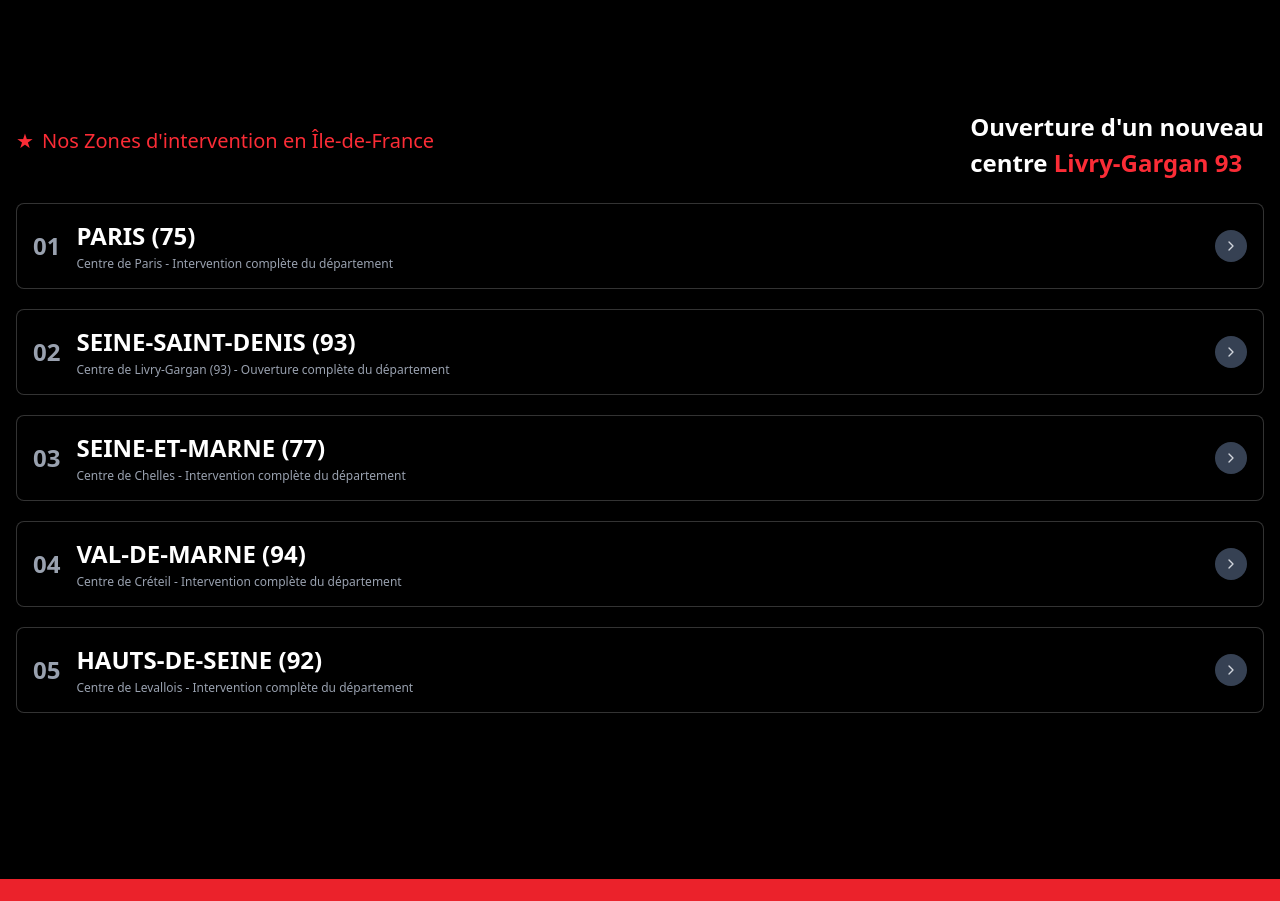
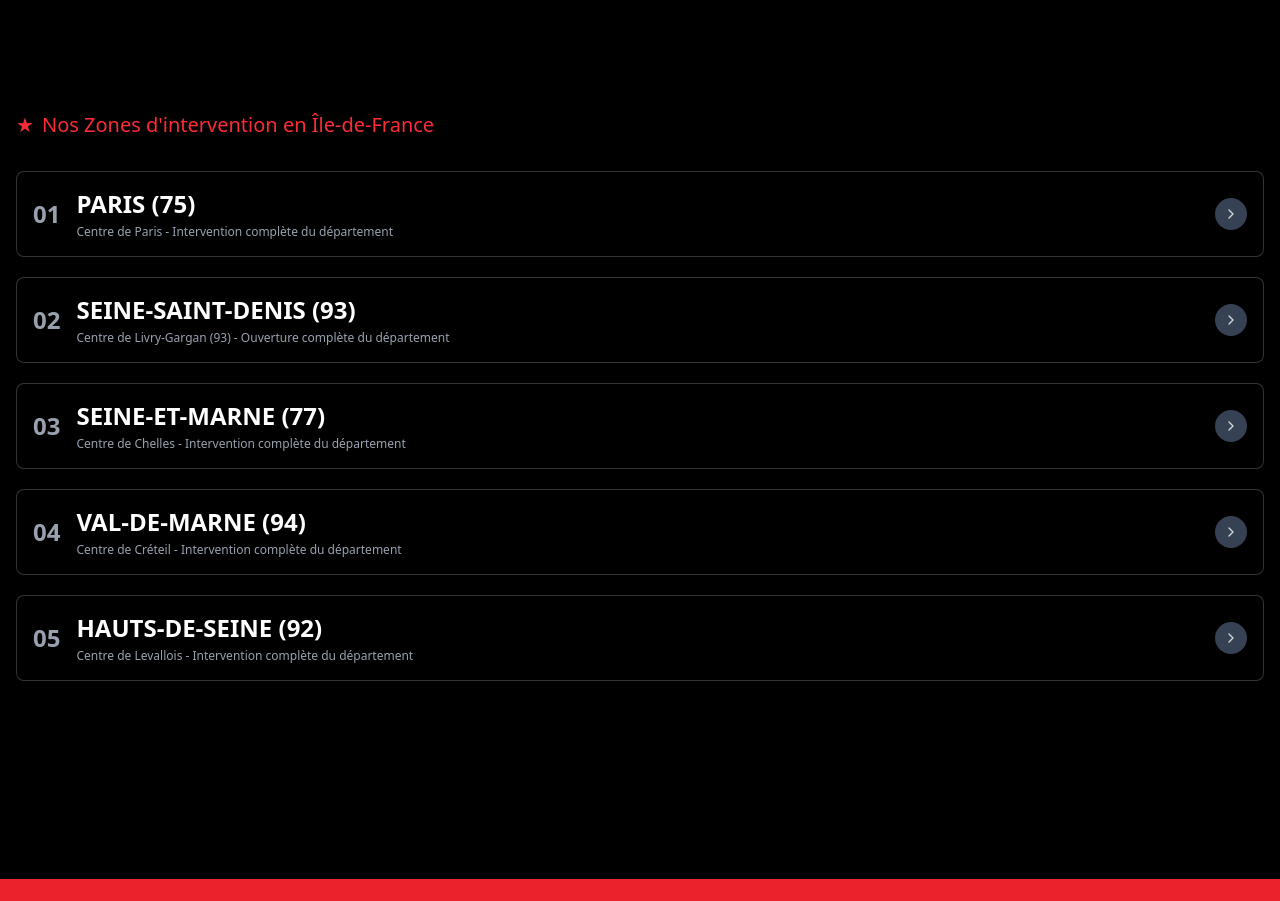
Before and after one commit to younesbennaceur/BK-Pneus, a React (Vite) app: page / in a window 1280 px wide. Shown: the part 2297-3198 px from the top of the page. Built offline with nearby package versions, Linux system fonts and the light colour scheme.

Commit message:
text edit

```diff
--- a/src/components/Map.jsx
+++ b/src/components/Map.jsx
@@ -149,16 +149,7 @@ export default function MapAccordion() {
           </div>
 
 
-          <div>
-             <h1 className="text-right text-2xl font-bold text-white mb-1">
-            Ouverture d'un nouveau
-          </h1>
-            <h2 className=" text-2xl font-bold">
-            <span className="text-white">centre </span>
-            <span className="text-red-500">Livry-Gargan 93</span>
-          </h2>
 
-          </div>
 
         </div>
 
```
